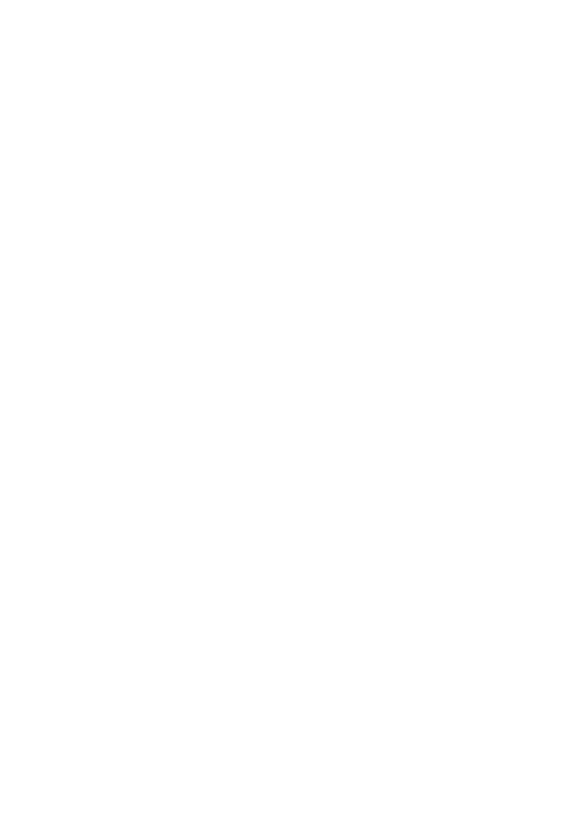
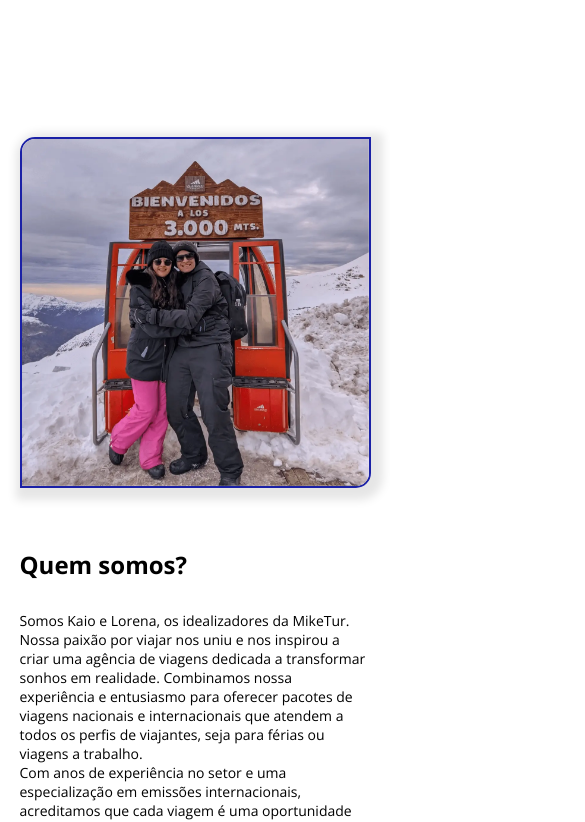
Before and after one commit to MFelipeSilva/miketur, a React (Create React App) app: page / in a window 390 px wide. Shown: the part 1060-1882 px from the top of the page, 585 px wide, since content can reach past the window. Built offline with nearby package versions, Linux system fonts and the light colour scheme.

Commit message:
featstyles): changes in the about us style

```diff
--- a/src/pages/about-us/AboutUs.module.css
+++ b/src/pages/about-us/AboutUs.module.css
@@ -23,28 +23,26 @@
       border: 2px solid #1b21a6;
       border-radius: 15px 0 15px 0;
       box-shadow: rgba(0, 0, 0, 0.1) 4px 4px 10px 8px;
-      filter: grayscale(100%);
-      transition: filter 0.3s ease-in-out;
 
-      &:hover {
-        filter: none;
+      @media (max-width: 768px) {
+        width: 100%;
       }
     }
 
     & > .text_container {
       display: flex;
-      gap: 20px;
+      gap: 30px;
       max-width: 530px;
       flex-direction: column;
 
       & > h2 {
         color: #000000;
-        font-size: 30px;
+        font-size: 24px, 3vw, 30px;
         font-weight: 700;
       }
 
       & > p {
-        font-size: 18px;
+        font-size: clamp(14px, 1.5vw, 18px);
       }
     }
 
@@ -52,5 +50,10 @@
       min-width: 0;
       width: 90vw;
     }
+
+    @media (max-width: 992px) {
+      gap: 60px;
+      flex-direction: column;
+    }
   }
 }
```
